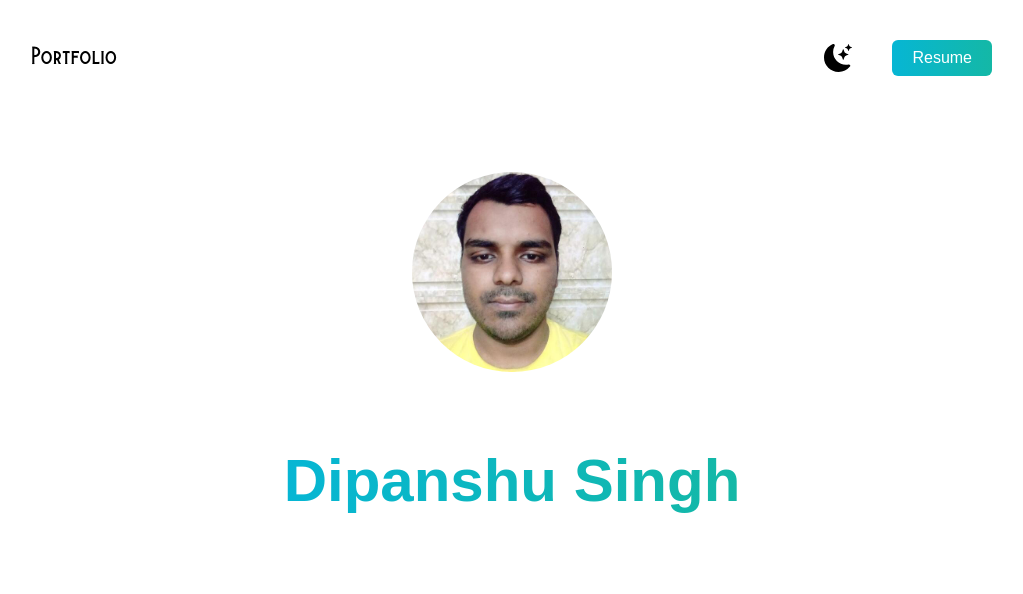
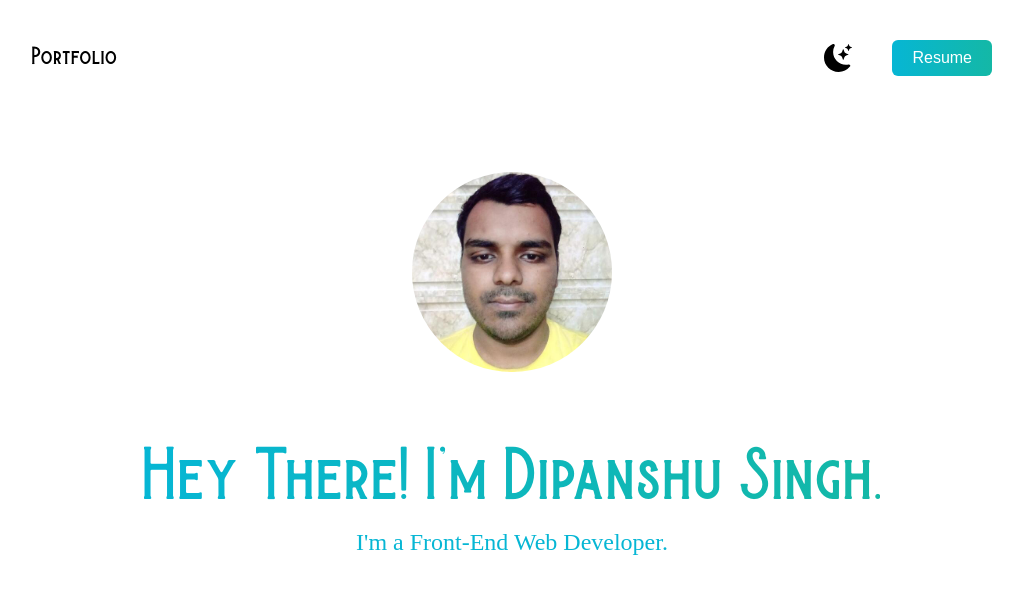
Before and after one commit to Dipanshu-Singh-Dev/next-portfolio, a Next.js app: page /Components/Intro in a window 1280 px wide. Shown: the top 594 px of the page, without its empty margins (128-1151 px from the left). Built offline with nearby package versions, Linux system fonts and the light colour scheme.

Commit message:
Completed intro

```diff
--- a/src/pages/Components/Intro.jsx
+++ b/src/pages/Components/Intro.jsx
@@ -1,11 +1,17 @@
 import React from "react";
 
 const Intro = () => {
+  let cls =
+    "bg-gradient-to-r from-cyan-500 to-teal-500 inline-block text-transparent bg-clip-text";
   return (
     <div>
-      <h1 className="text-[60px] font-semibold bg-gradient-to-r from-cyan-500 to-teal-500 inline-block text-transparent bg-clip-text">
-        Dipanshu Singh
+      <h1 className={"text-[60px] font-burtons font-thin " + cls}>
+        Hey There! I'm Dipanshu Singh.
       </h1>
+      <br />
+      <p className="text-cyan-500 text-2xl font-medium font-poppins">
+        I'm a Front-End Web Developer.
+      </p>
     </div>
   );
 };
```
Also changed, not shown: static/tailwind.css.
